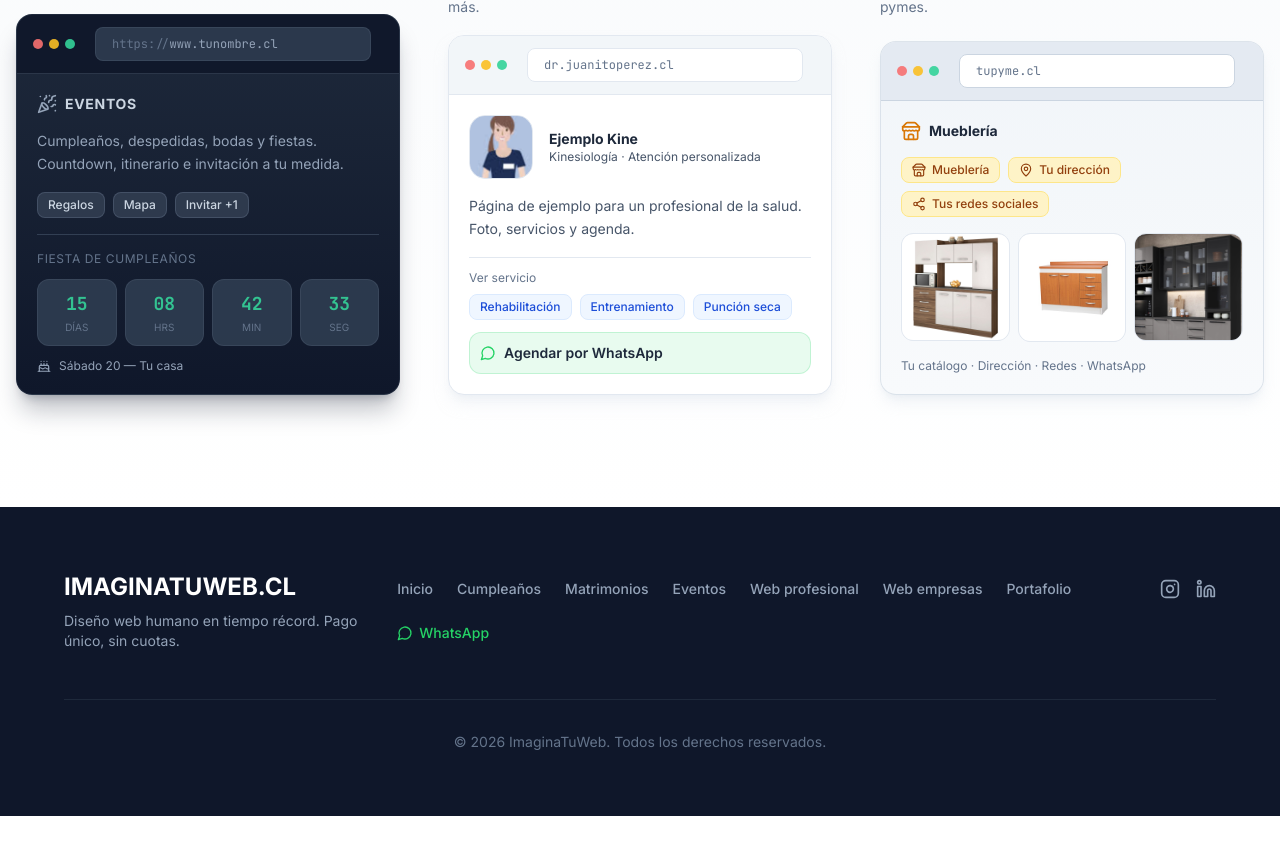
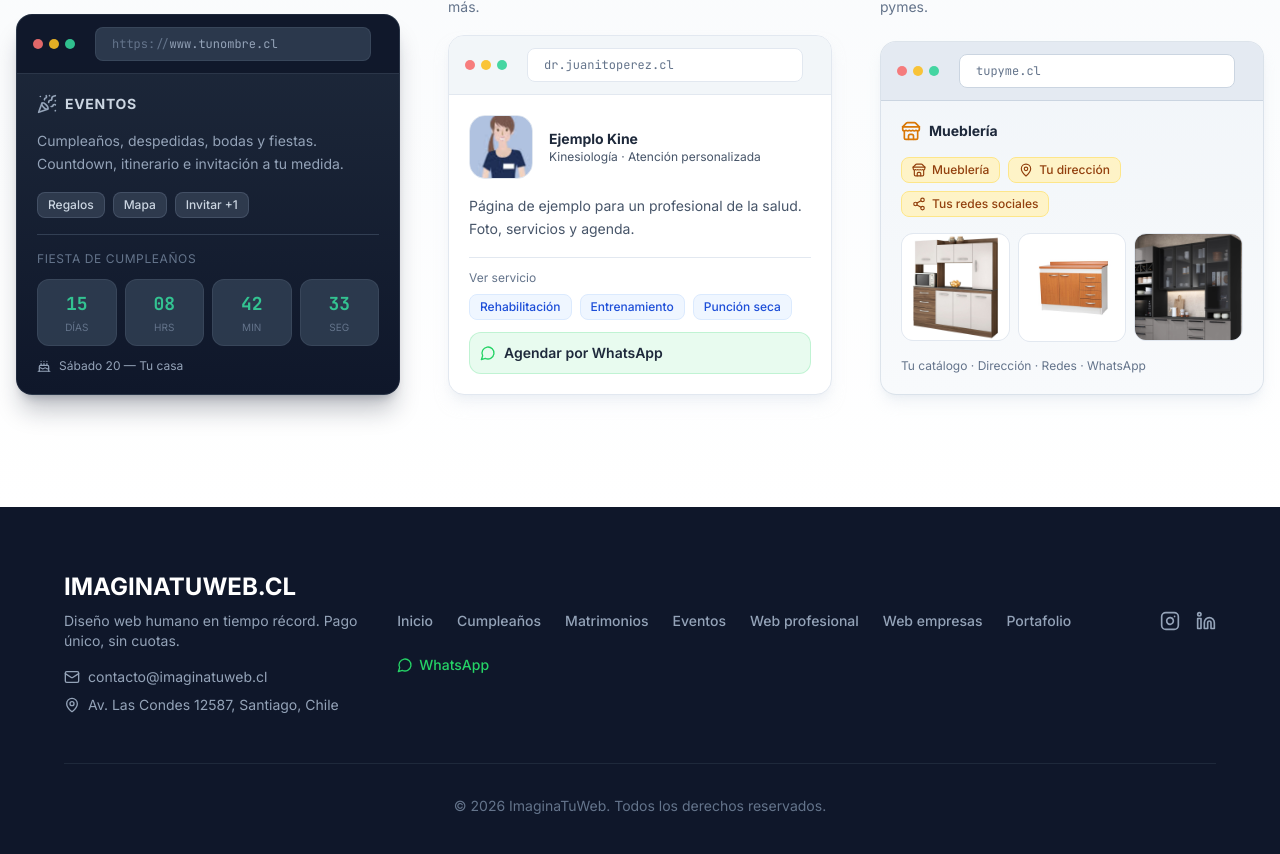
Before and after one commit to irodriguezyanine/imagina-tu-web, a Next.js app: page / in a window 1280 px wide. Shown: the part 1289-2143 px from the top of the page. Before the commit the page ends 2105 px from the top, so only its background shows below. Built offline with nearby package versions, Linux system fonts and the light colour scheme.

Commit message:
refactor: update Footer component to include contact information and improve accessibility

```diff
--- a/src/components/Footer.tsx
+++ b/src/components/Footer.tsx
@@ -2,8 +2,8 @@
 
 import { motion } from "framer-motion";
 import Link from "next/link";
-import { Instagram, Linkedin, MessageCircle } from "lucide-react";
-import { WHATSAPP } from "@/lib/constants";
+import { Instagram, Linkedin, MessageCircle, Mail, MapPin } from "lucide-react";
+import { WHATSAPP, CONTACT } from "@/lib/constants";
 
 const footerLinks = [
   { href: "/", label: "Inicio" },
@@ -36,6 +36,19 @@ export function Footer() {
             <p className="mt-2 text-sm text-slate-400 max-w-xs">
               Diseño web humano en tiempo récord. Pago único, sin cuotas.
             </p>
+            <div className="mt-4 flex flex-col gap-2 text-sm text-slate-400">
+              <a
+                href={`mailto:${CONTACT.email}`}
+                className="inline-flex items-center gap-2 hover:text-white transition-colors"
+              >
+                <Mail className="w-4 h-4 shrink-0" />
+                {CONTACT.email}
+              </a>
+              <span className="inline-flex items-center gap-2">
+                <MapPin className="w-4 h-4 shrink-0" />
+                {CONTACT.address}
+              </span>
+            </div>
           </motion.div>
 
           <div className="flex flex-col sm:flex-row gap-6">
--- a/src/lib/constants.ts
+++ b/src/lib/constants.ts
@@ -1,8 +1,13 @@
 /**
- * Configuración centralizada. Cambia aquí tu número de WhatsApp.
+ * Configuración centralizada de contacto.
  */
 export const WHATSAPP = {
   number: "56976488856",
   message: "quiero crear mi página!",
   messageShort: "quiero crear mi página!",
 };
+
+export const CONTACT = {
+  email: "contacto@imaginatuweb.cl",
+  address: "Av. Las Condes 12587, Santiago, Chile",
+};
```
